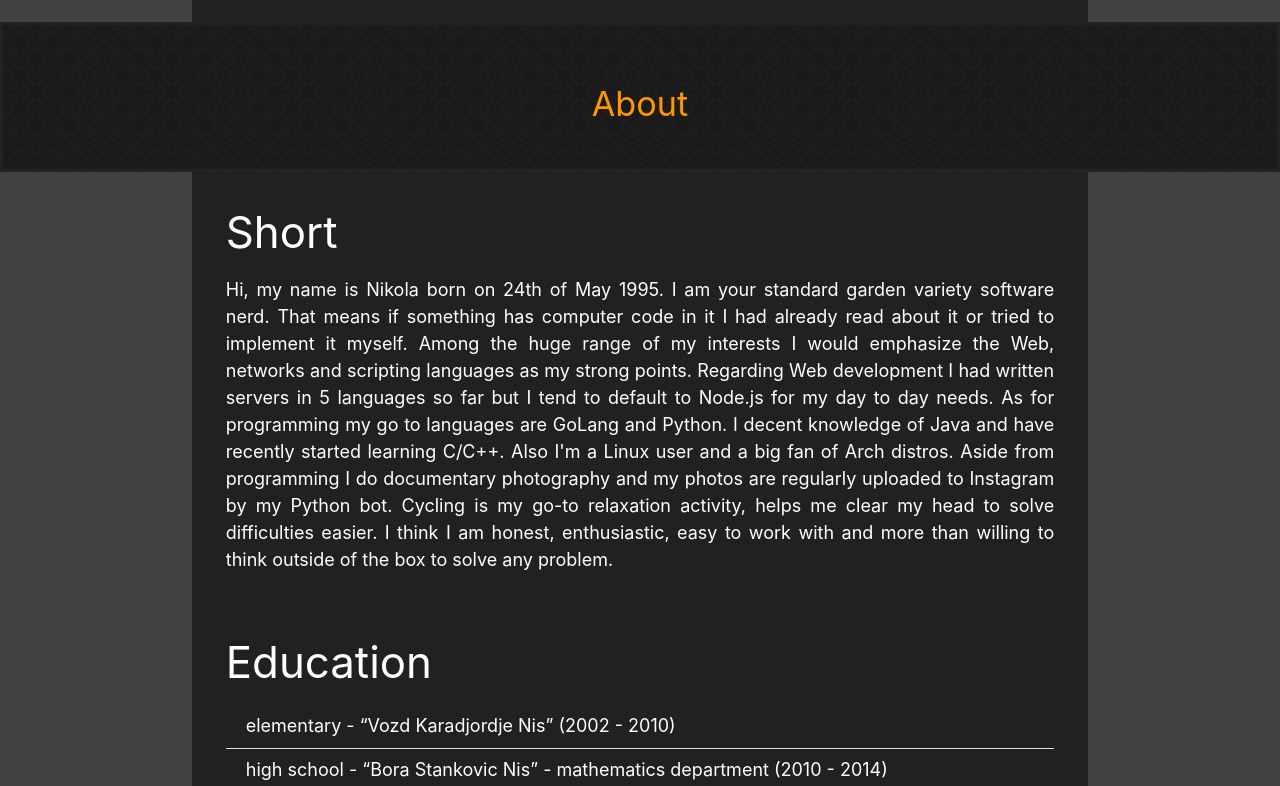
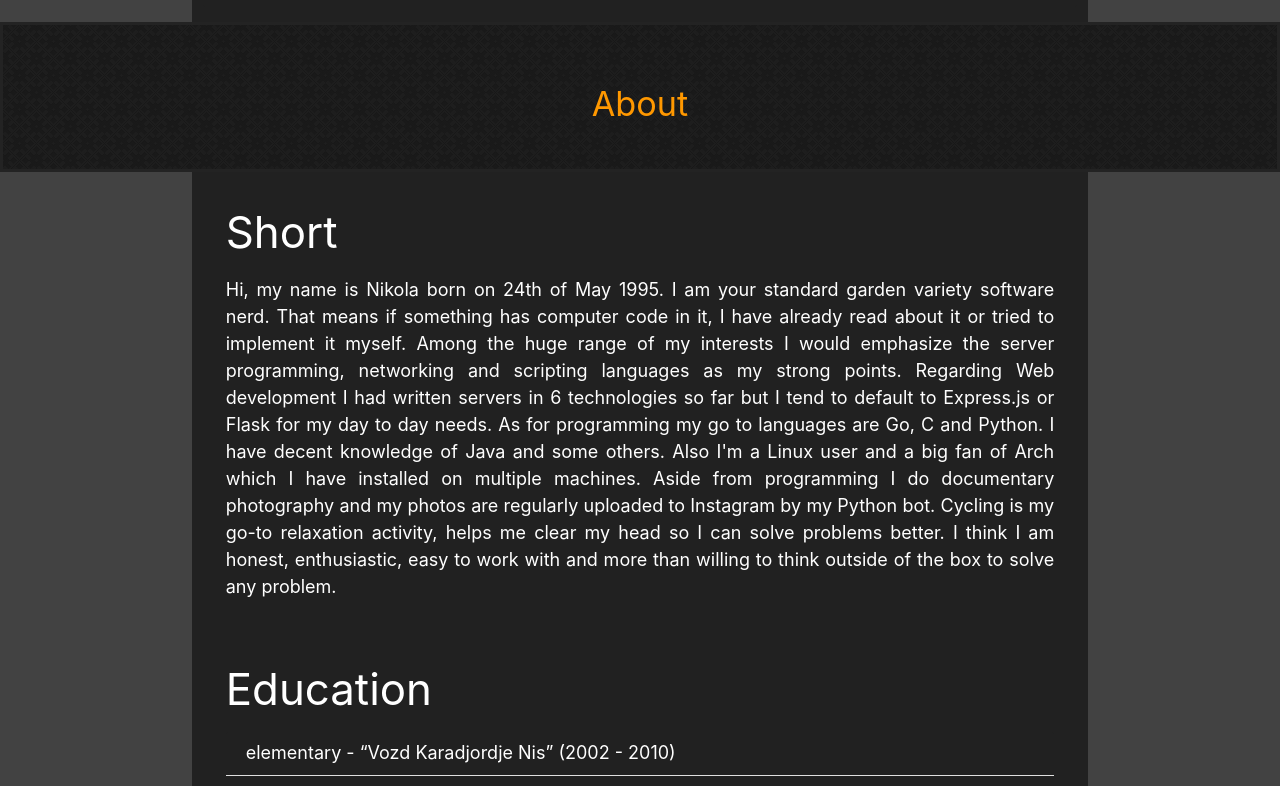
Before and after one commit to 7aske/portfolio-react, a React (Create React App) app: page / in a window 1280 px wide. Shown: the part 3557-4343 px from the top of the page. Built offline with nearby package versions, Linux system fonts and the light colour scheme; no server answers; a web font is replaced by a local one.

Commit message:
fixed some typos

```diff
--- a/src/components/app/about/About.tsx
+++ b/src/components/app/about/About.tsx
@@ -3,12 +3,6 @@ import "./About.css";
 import pdf from "../../../assets/pdf/resume.pdf";
 
 export default class About extends React.Component {
-
-	constructor(props: any) {
-		super(props);
-		this.state = {};
-	}
-
 	render() {
 		return (
 			<div id="about">
@@ -18,27 +12,16 @@ export default class About extends React.Component {
 							<h3 className="mt-3 text-left mt-1">Short</h3>
 							<p className="about-text text-justify">
 								Hi, my name is Nikola born on 24th of May 1995. I am your standard garden variety
-								software
-								nerd.
-								That means if something has computer code in it I had already read about it or tried to
-								implement it myself. Among the huge range of my interests I would emphasize the Web,
-								networks
-								and scripting languages as my strong points. Regarding Web development I had written
-								servers
-								in
-								5 languages so far but I tend to default to Node.js for my day to day needs. As for
-								programming
-								my go to languages are GoLang and Python. I decent knowledge of Java and
-								have recently started learning C/C++. Also I'm a Linux user and a big fan of Arch
-								distros.
-								Aside from
-								programming I do documentary photography and my photos are regularly uploaded to
-								Instagram
-								by my
-								Python bot. Cycling is my go-to relaxation activity, helps me clear my head to solve
-								difficulties easier. I think I am honest, enthusiastic, easy to work with and more than
-								willing
-								to think outside of the box to solve any problem.
+								software nerd. That means if something has computer code in it, I have already read about it or tried to
+								implement it myself. Among the huge range of my interests I would emphasize the server programming,
+								networking and scripting languages as my strong points. Regarding Web development I had written
+								servers in 6 technologies so far but I tend to default to Express.js or Flask for my day to day needs. As for
+								programming my go to languages are Go, C and Python. I have decent knowledge of Java and some others.
+								Also I'm a Linux user and a big fan of Arch which I have installed on multiple machines.
+								Aside from programming I do documentary photography and my photos are regularly uploaded to
+								Instagram by my Python bot. Cycling is my go-to relaxation activity, helps me clear my head so I can solve
+								problems better. I think I am honest, enthusiastic, easy to work with and more than willing to think outside
+								of the box to solve any problem.
 							</p>
 						</div>
 					</div>
--- a/src/components/app/projects/Projects.tsx
+++ b/src/components/app/projects/Projects.tsx
@@ -25,7 +25,7 @@ const projects: ProjectType[] = [
 		username: "7aske",
 	}, {
 		img: py,
-		name: "deployment-server",
+		name: "instapy-bot",
 		description: "CLI bot for automated and scheduled Instagram photos uploading using instagrams private API. Uploading via private API was made possible by using slightly modified version of instapy-cli by b3nab.",
 		repository: "https://github.com/7aske/instapy-bot",
 		username: "7aske",
```
